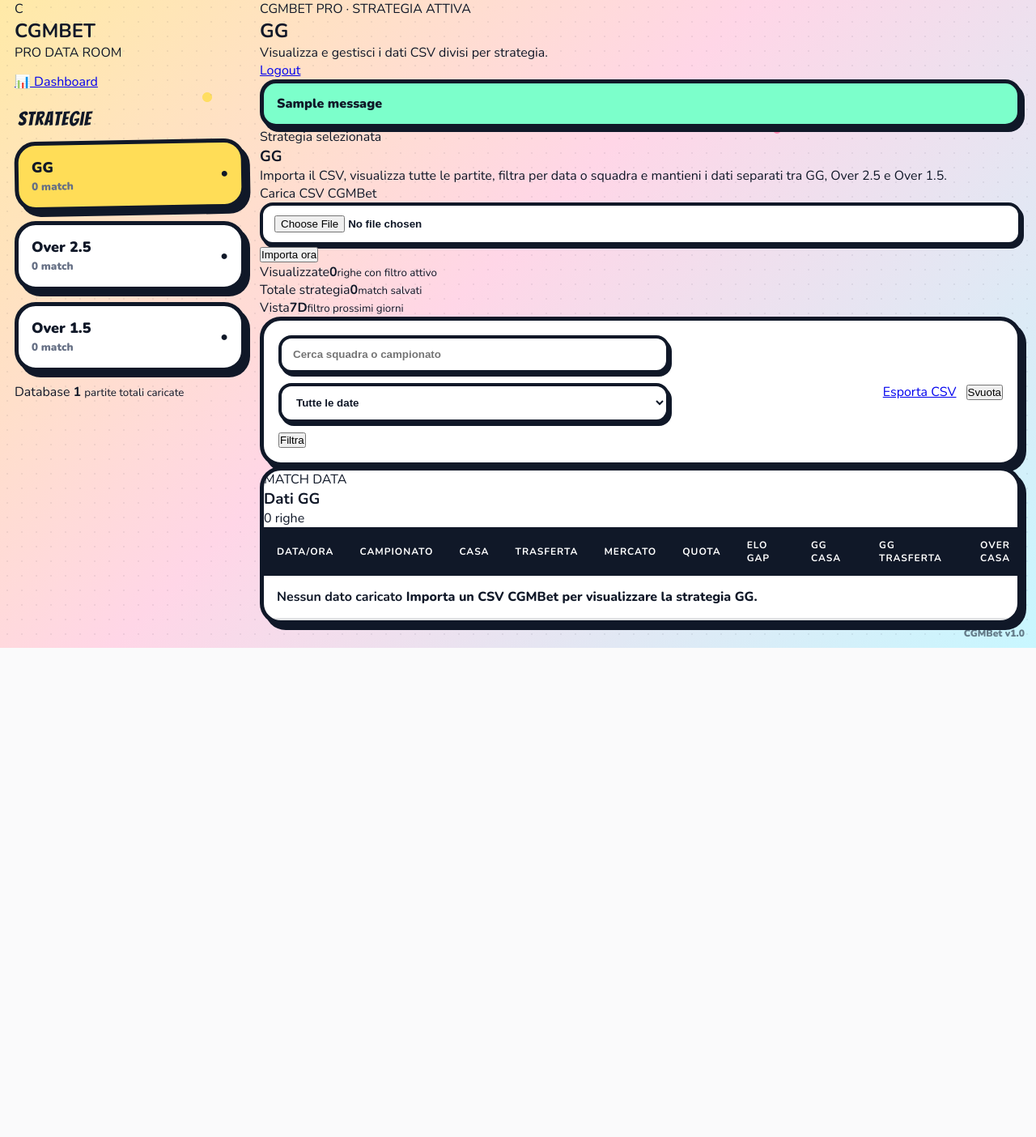
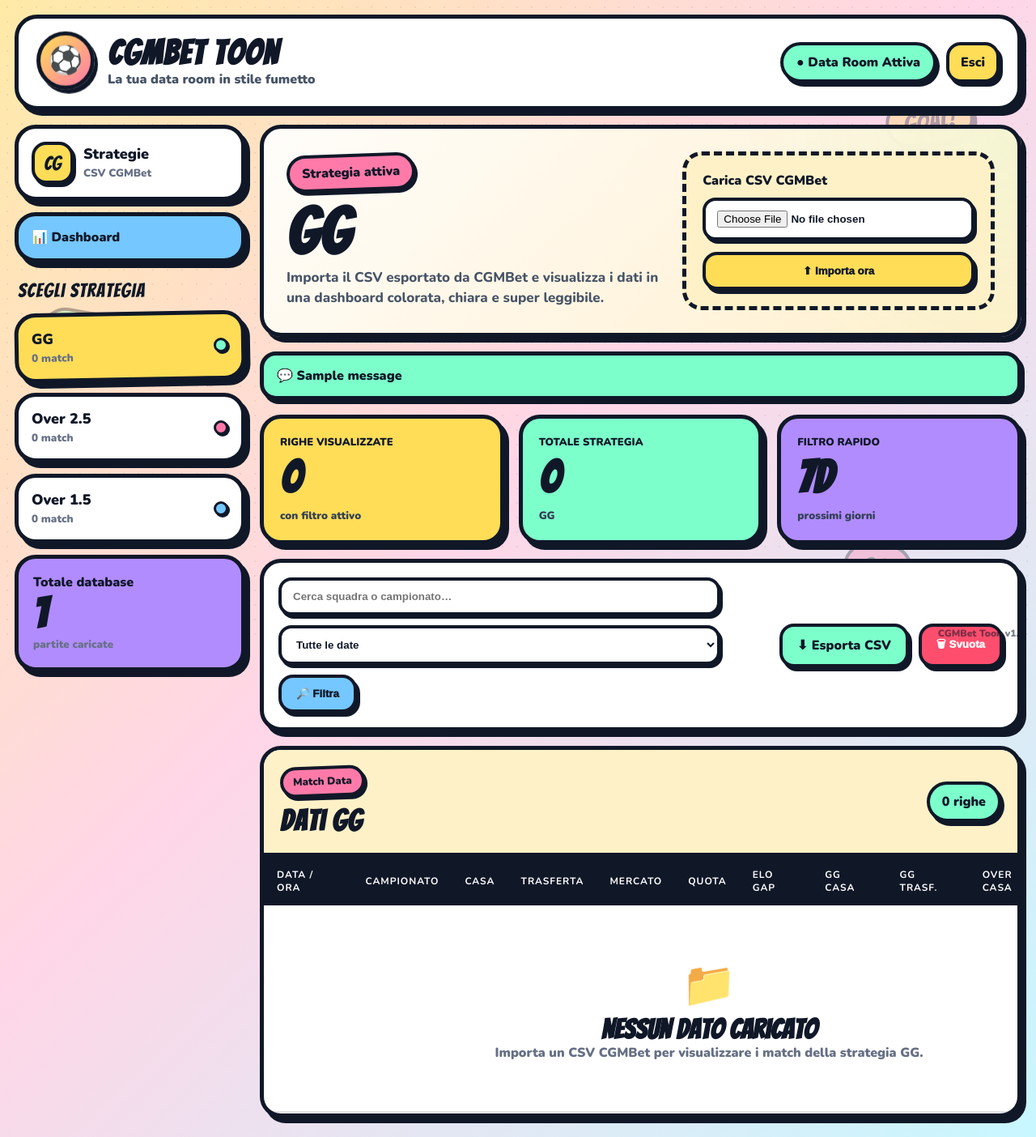
Before and after one commit to diablo130219/CGMBET, a Flask app: page / in a window 1280 px wide. Shown: the whole page at 81% size. Before the commit the page ends 800 px from the top, so only its background shows below. Run offline with Flask 3, Linux system fonts and the light colour scheme; the visitor is signed in with stand-in values (Sample User, id 1); tables that the repository leaves empty hold one stand-in row (values such as "Sample post"); one stand-in notice (Sample message) is shown.

Commit message:
Update index.html for CGMBet Toon styling and content

```diff
--- a/templates/index.html
+++ b/templates/index.html
@@ -1,124 +1,157 @@
-<!DOCTYPE html>
+<!doctype html>
 <html lang="it">
 <head>
-  <meta charset="UTF-8">
-  <title>CGMBet Pro — {{ strategy }}</title>
-  <meta name="viewport" content="width=device-width, initial-scale=1.0">
-  <link rel="stylesheet" href="{{ url_for('static', filename='style.css') }}">
+  <meta charset="utf-8">
+  <meta name="viewport" content="width=device-width, initial-scale=1">
+  <title>CGMBet Toon — {{ strategy }}</title>
+  <link rel="stylesheet" href="{{ url_for('static', filename='style.css') }}?v=toon-01">
 </head>
 <body>
+
+<div class="comic-bg">
+  <span class="bubble b1">GOAL!</span>
+  <span class="bubble b2">OVER!</span>
+  <span class="bubble b3">GG!</span>
+</div>
+
+<header class="toon-header">
+  <div class="brand-block">
+    <div class="toon-logo">⚽</div>
+    <div>
+      <h1>CGMBet Toon</h1>
+      <p>La tua data room in stile fumetto</p>
+    </div>
+  </div>
+  <div class="header-actions">
+    <span class="live-badge">● Data Room Attiva</span>
+    <a class="toon-btn small" href="{{ url_for('logout') }}">Esci</a>
+  </div>
+</header>
+
 <div class="layout">
 
-  <!-- SIDEBAR -->
   <aside class="sidebar">
-    <div class="logo">
-      <div class="logo-mark">C</div>
+    <div class="sidebar-card logo-card">
+      <div class="mini-logo">CG</div>
       <div>
-        <h1>CGMBET</h1>
-        <span>PRO DATA ROOM</span>
+        <strong>Strategie</strong>
+        <small>CSV CGMBet</small>
       </div>
     </div>
 
-    <a href="{{ url_for('dashboard') }}" class="nav-item-dash">📊 Dashboard</a>
+    <a href="{{ url_for('dashboard') }}" class="nav-dashboard">📊 Dashboard</a>
 
-    <div class="nav-title">Strategie</div>
+    <div class="nav-title">Scegli strategia</div>
 
     <a href="{{ url_for('index', strategy='GG') }}" class="nav-item {% if strategy == 'GG' %}active{% endif %}">
-      <div><strong>GG</strong><small>{{ gg_count }} match</small></div>
-      <span>●</span>
-    </a>
-    <a href="{{ url_for('index', strategy='Over 2.5') }}" class="nav-item {% if strategy == 'Over 2.5' %}active{% endif %}">
-      <div><strong>Over 2.5</strong><small>{{ over25_count }} match</small></div>
-      <span>●</span>
-    </a>
-    <a href="{{ url_for('index', strategy='Over 1.5') }}" class="nav-item {% if strategy == 'Over 1.5' %}active{% endif %}">
-      <div><strong>Over 1.5</strong><small>{{ over15_count }} match</small></div>
-      <span>●</span>
+      <div>
+        <strong>GG</strong>
+        <small>{{ gg_count }} match</small>
+      </div>
+      <span class="comic-dot green"></span>
     </a>
 
-    <div class="db-card">
-      <span>Database</span>
+    <a href="{{ url_for('index', strategy='Over 2.5') }}" class="nav-item {% if strategy == 'Over 2.5' %}active{% endif %}">
+      <div>
+        <strong>Over 2.5</strong>
+        <small>{{ over25_count }} match</small>
+      </div>
+      <span class="comic-dot pink"></span>
+    </a>
+
+    <a href="{{ url_for('index', strategy='Over 1.5') }}" class="nav-item {% if strategy == 'Over 1.5' %}active{% endif %}">
+      <div>
+        <strong>Over 1.5</strong>
+        <small>{{ over15_count }} match</small>
+      </div>
+      <span class="comic-dot blue"></span>
+    </a>
+
+    <div class="sidebar-total">
+      <span>Totale database</span>
       <strong>{{ total_all }}</strong>
-      <small>partite totali caricate</small>
+      <small>partite caricate</small>
     </div>
   </aside>
 
-  <!-- MAIN -->
-  <main class="content">
-    <header class="top">
+  <main class="main-content">
+
+    <section class="hero-toon">
       <div>
-        <div class="kicker">CGMBET PRO · STRATEGIA ATTIVA</div>
+        <span class="comic-label">Strategia attiva</span>
         <h2>{{ strategy }}</h2>
-        <p>Visualizza e gestisci i dati CSV divisi per strategia.</p>
+        <p>Importa il CSV esportato da CGMBet e visualizza i dati in una dashboard colorata, chiara e super leggibile.</p>
       </div>
-      <a class="logout" href="{{ url_for('logout') }}">Logout</a>
-    </header>
 
-    {% with messages = get_flashed_messages(with_categories=true) %}
-      {% for category, message in messages %}
-        <div class="flash {{ category }}">{{ message }}</div>
-      {% endfor %}
-    {% endwith %}
-
-    <!-- HERO IMPORT -->
-    <section class="hero">
-      <div>
-        <span class="badge">Strategia selezionata</span>
-        <h3>{{ strategy }}</h3>
-        <p>Importa il CSV, visualizza tutte le partite, filtra per data o squadra e mantieni i dati separati tra GG, Over 2.5 e Over 1.5.</p>
-      </div>
-      <form class="upload" action="{{ url_for('import_csv') }}" method="POST" enctype="multipart/form-data">
+      <form class="upload-panel" action="{{ url_for('import_csv') }}" method="POST" enctype="multipart/form-data">
         <input type="hidden" name="strategy" value="{{ strategy }}">
         <label>
           <span>Carica CSV CGMBet</span>
           <input type="file" name="csv_file" accept=".csv" required>
         </label>
-        <button class="btn btn-primary" type="submit">Importa ora</button>
+        <button type="submit" class="toon-btn">⬆ Importa ora</button>
       </form>
     </section>
 
-    <!-- CARDS -->
-    <section class="cards">
-      <div class="card"><span>Visualizzate</span><strong>{{ total }}</strong><small>righe con filtro attivo</small></div>
-      <div class="card"><span>Totale strategia</span><strong>{{ total_strategy }}</strong><small>match salvati</small></div>
-      <div class="card"><span>Vista</span><strong>7D</strong><small>filtro prossimi giorni</small></div>
+    {% with messages = get_flashed_messages(with_categories=true) %}
+      {% for category, message in messages %}
+        <div class="flash {{ category }}">💬 {{ message }}</div>
+      {% endfor %}
+    {% endwith %}
+
+    <section class="stats-grid">
+      <div class="stat-card yellow">
+        <span>Righe visualizzate</span>
+        <strong>{{ total }}</strong>
+        <small>con filtro attivo</small>
+      </div>
+      <div class="stat-card mint">
+        <span>Totale strategia</span>
+        <strong>{{ total_strategy }}</strong>
+        <small>{{ strategy }}</small>
+      </div>
+      <div class="stat-card violet">
+        <span>Filtro rapido</span>
+        <strong>7D</strong>
+        <small>prossimi giorni</small>
+      </div>
     </section>
 
-    <!-- TOOLBAR -->
     <section class="toolbar">
       <form class="filters" method="GET">
         <input type="hidden" name="strategy" value="{{ strategy }}">
-        <input type="text" name="search" value="{{ search }}" placeholder="Cerca squadra o campionato">
+        <input type="text" name="search" value="{{ search }}" placeholder="Cerca squadra o campionato…">
         <select name="date_filter">
           <option value="">Tutte le date</option>
           <option value="today" {% if date_filter == "today" %}selected{% endif %}>Solo oggi</option>
           <option value="7days" {% if date_filter == "7days" %}selected{% endif %}>Prossimi 7 giorni</option>
         </select>
-        <button class="btn btn-dark" type="submit">Filtra</button>
+        <button class="toon-btn secondary" type="submit">🔎 Filtra</button>
       </form>
+
       <div class="actions">
-        <a class="btn btn-export" href="{{ url_for('export_strategy', strategy=strategy) }}">Esporta CSV</a>
+        <a class="toon-btn export" href="{{ url_for('export_strategy', strategy=strategy) }}">⬇ Esporta CSV</a>
         <form action="{{ url_for('clear_strategy', strategy=strategy) }}" method="POST"
-              onsubmit="return confirm('Cancellare tutti i dati di questa strategia?')">
-          <button class="btn btn-danger" type="submit">Svuota</button>
+              onsubmit="return confirm('Cancellare tutti i dati di {{ strategy }}?')">
+          <button class="toon-btn danger" type="submit">🗑 Svuota</button>
         </form>
       </div>
     </section>
 
-    <!-- TABLE -->
     <section class="table-panel">
-      <div class="table-title">
+      <div class="table-header">
         <div>
-          <div class="kicker">MATCH DATA</div>
+          <span class="comic-label small-label">Match Data</span>
           <h3>Dati {{ strategy }}</h3>
         </div>
-        <div class="rows">{{ total }} righe</div>
+        <div class="rows-badge">{{ total }} righe</div>
       </div>
+
       <div class="table-wrap">
         <table>
           <thead>
             <tr>
-              <th>Data/Ora</th>
+              <th>Data / Ora</th>
               <th>Campionato</th>
               <th>Casa</th>
               <th>Trasferta</th>
@@ -126,9 +159,9 @@
               <th>Quota</th>
               <th>ELO GAP</th>
               <th>GG Casa</th>
-              <th>GG Trasferta</th>
+              <th>GG Trasf.</th>
               <th>Over Casa</th>
-              <th>Over Trasferta</th>
+              <th>Over Trasf.</th>
             </tr>
           </thead>
           <tbody>
@@ -138,8 +171,8 @@
               <td>{{ m.championship }}</td>
               <td class="team">{{ m.home_team }}</td>
               <td>{{ m.away_team }}</td>
-              <td><span class="market">{{ m.market }}</span></td>
-              <td><span class="odd">{{ "%.2f"|format(m.odd or 0) }}</span></td>
+              <td><span class="market-badge">{{ m.market }}</span></td>
+              <td><span class="odd-value">{{ "%.2f"|format(m.odd or 0) }}</span></td>
               <td>{{ m.elo_gap }}</td>
               <td>{{ m.gg_home }}</td>
               <td>{{ m.gg_away }}</td>
@@ -149,9 +182,10 @@
             {% else %}
             <tr>
               <td colspan="11">
-                <div class="empty">
+                <div class="empty-state">
+                  <div class="empty-icon">📁</div>
                   <strong>Nessun dato caricato</strong>
-                  <span>Importa un CSV CGMBet per visualizzare la strategia {{ strategy }}.</span>
+                  <span>Importa un CSV CGMBet per visualizzare i match della strategia {{ strategy }}.</span>
                 </div>
               </td>
             </tr>
@@ -160,8 +194,10 @@
         </table>
       </div>
     </section>
+
   </main>
 </div>
-<div class="version">CGMBet v1.0</div>
+
+<div class="version">CGMBet Toon v1.0</div>
 </body>
 </html>
```
